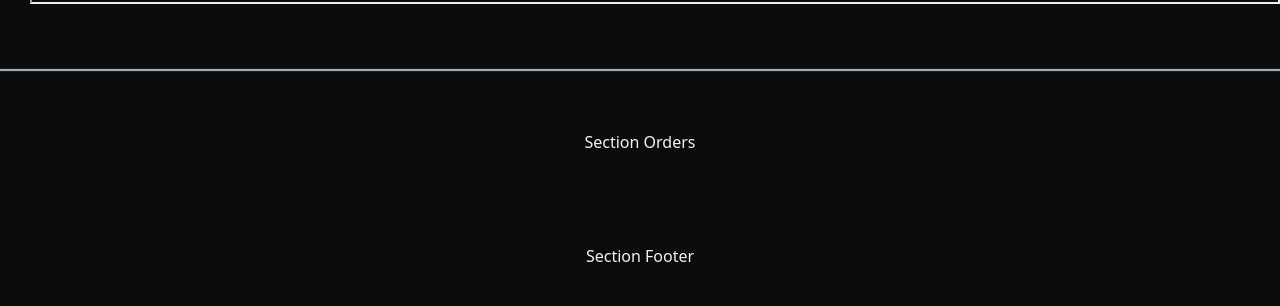
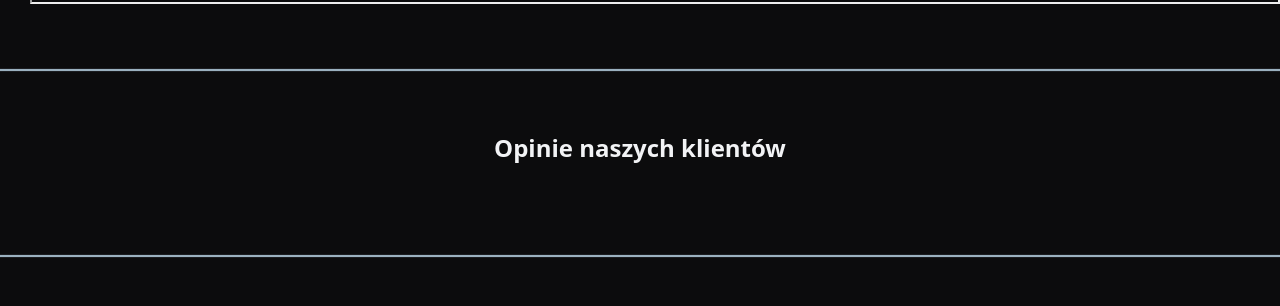
Before and after one commit to AMichalMurawski/butleCO2, a React (Vite) app: page / in a window 1280 px wide. Shown: the part 5338-5644 px from the top of the page. Built offline with nearby package versions, Linux system fonts and the light colour scheme; grey boxes are pictures that could not be loaded.

Commit message:
add section GoogleReviews

```diff
--- a/src/App.tsx
+++ b/src/App.tsx
@@ -1,6 +1,7 @@
 import React from 'react';
 import { About, ContactUs, Footer, Header, Hero, Orders, Services, WhyChooseUs } from './sections';
 import { AppWrapper, Main } from './App.styled';
+import GoogleReviews from './sections/GoogleReviews/GoogleReviews';
 
 const App: React.FC = () => {
   return (
@@ -12,6 +13,7 @@ const App: React.FC = () => {
         <Services />
         <WhyChooseUs />
         <ContactUs />
+        <GoogleReviews />
         <Orders />
       </Main>
       <Footer />
--- /dev/null
+++ b/src/sections/GoogleReviews/GoogleReviews.styled.ts
@@ -0,0 +1,6 @@
+import styled from "styled-components";
+import { H2, Section } from "../../styles/Global.styled";
+
+export const GoogleReviewsSection = styled(Section)``;
+
+export const Title = styled(H2)``
--- /dev/null
+++ b/src/sections/GoogleReviews/GoogleReviews.tsx
@@ -0,0 +1,21 @@
+import React, { useEffect } from "react";
+import { GoogleReviewsSection, Title } from "./GoogleReviews.styled";
+
+const GoogleReviews: React.FC = () => {
+    useEffect(() => {
+        const script = document.createElement("script");
+        script.src = "https://static.elfsight.com/platform/platform.js";
+        script.async = true;
+        script.onload = () => {
+        // Skrypt został załadowany
+        };
+        document.body.appendChild(script);
+    })
+
+    return <GoogleReviewsSection>
+        <Title>Opinie naszych klientów</Title>
+        <div className="elfsight-app-202b3f18-4694-46fa-b129-e2b07cead9ba" data-elfsight-app-lazy></div>
+    </GoogleReviewsSection>;
+};
+
+export default GoogleReviews;
```
